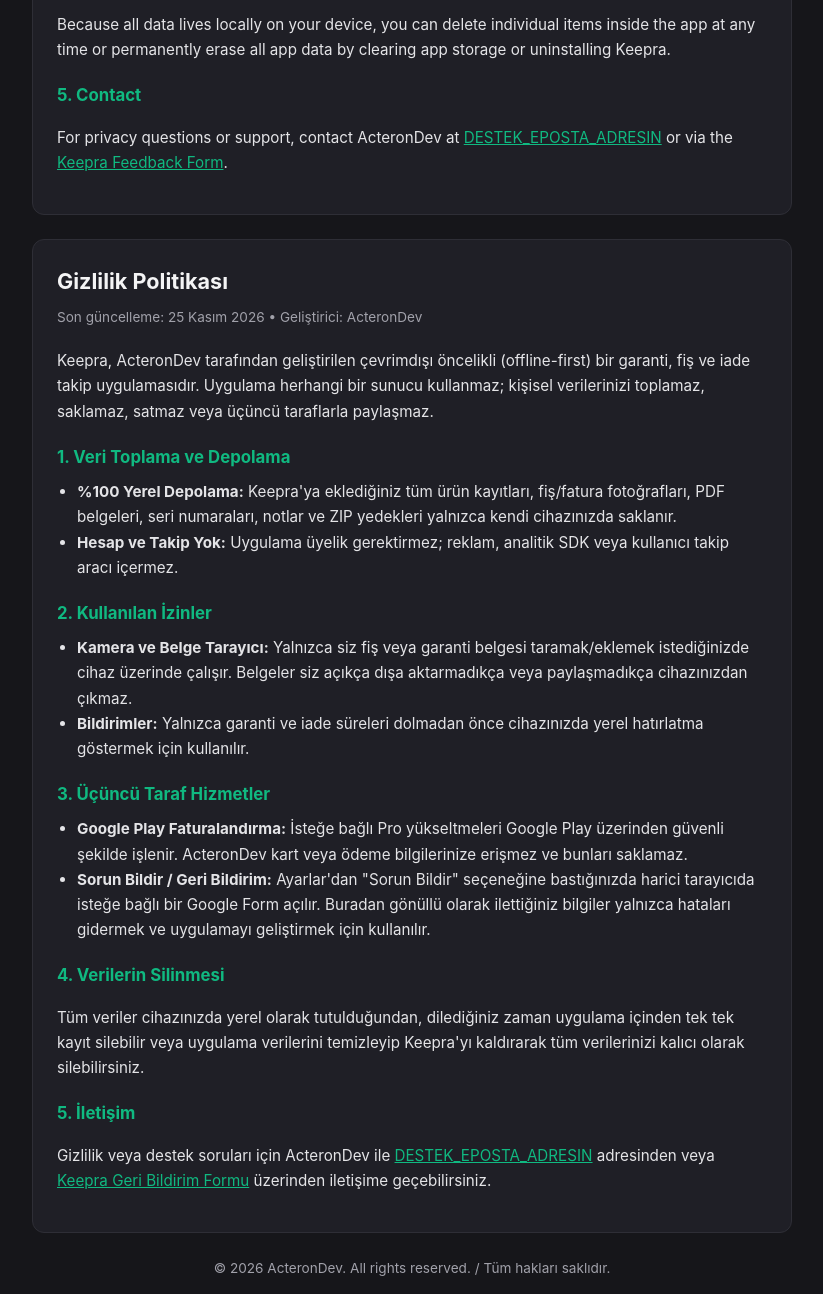
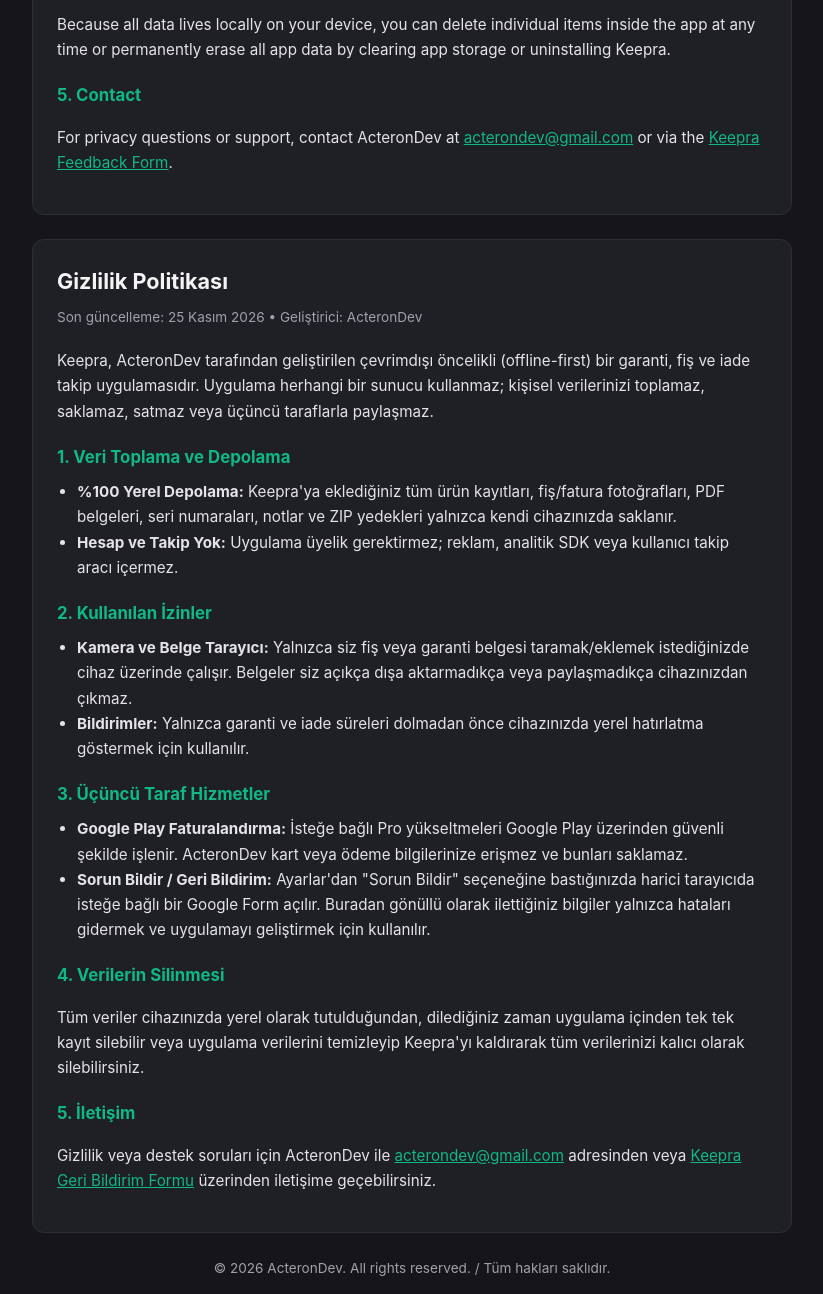
Before and after one commit to ActeronDev/keepra-privacy, a plain HTML site: page index.html in a window 1280 px wide. Shown: the part 866-2160 px from the top of the page, without its empty margins (228-1051 px from the left). Drawn offline with Linux system fonts and the light colour scheme.

Commit message:
Update contact email in privacy policy section

```diff
--- a/index.html
+++ b/index.html
@@ -120,7 +120,7 @@
       <p>Because all data lives locally on your device, you can delete individual items inside the app at any time or permanently erase all app data by clearing app storage or uninstalling Keepra.</p>
 
       <h2>5. Contact</h2>
-      <p>For privacy questions or support, contact ActeronDev at <a href="mailto:acterondev@gmail.com">DESTEK_EPOSTA_ADRESIN</a> or via the <a href="https://forms.gle/hifrMnFHfv1eSxUV8" target="_blank" rel="noopener">Keepra Feedback Form</a>.</p>
+      <p>For privacy questions or support, contact ActeronDev at <a href="mailto:acterondev@gmail.com">acterondev@gmail.com</a> or via the <a href="https://forms.gle/hifrMnFHfv1eSxUV8" target="_blank" rel="noopener">Keepra Feedback Form</a>.</p>
     </section>
 
     <section id="tr">
@@ -151,7 +151,7 @@
       <p>Tüm veriler cihazınızda yerel olarak tutulduğundan, dilediğiniz zaman uygulama içinden tek tek kayıt silebilir veya uygulama verilerini temizleyip Keepra'yı kaldırarak tüm verilerinizi kalıcı olarak silebilirsiniz.</p>
 
       <h2>5. İletişim</h2>
-      <p>Gizlilik veya destek soruları için ActeronDev ile <a href="mailto:acterondev@gmail.com">DESTEK_EPOSTA_ADRESIN</a> adresinden veya <a href="https://forms.gle/hifrMnFHfv1eSxUV8" target="_blank" rel="noopener">Keepra Geri Bildirim Formu</a> üzerinden iletişime geçebilirsiniz.</p>
+      <p>Gizlilik veya destek soruları için ActeronDev ile <a href="mailto:acterondev@gmail.com">acterondev@gmail.com</a> adresinden veya <a href="https://forms.gle/hifrMnFHfv1eSxUV8" target="_blank" rel="noopener">Keepra Geri Bildirim Formu</a> üzerinden iletişime geçebilirsiniz.</p>
     </section>
 
     <footer>&copy; 2026 ActeronDev. All rights reserved. / Tüm hakları saklıdır.</footer>
```
